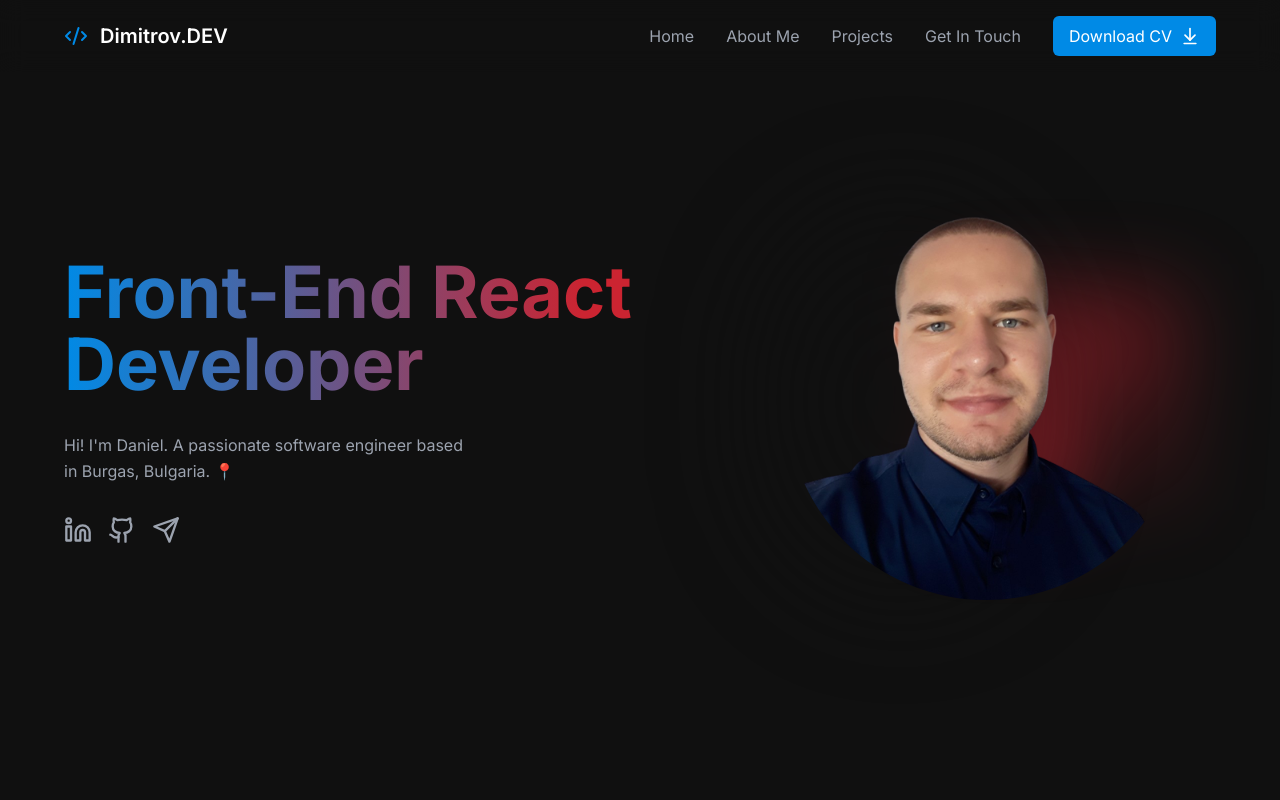
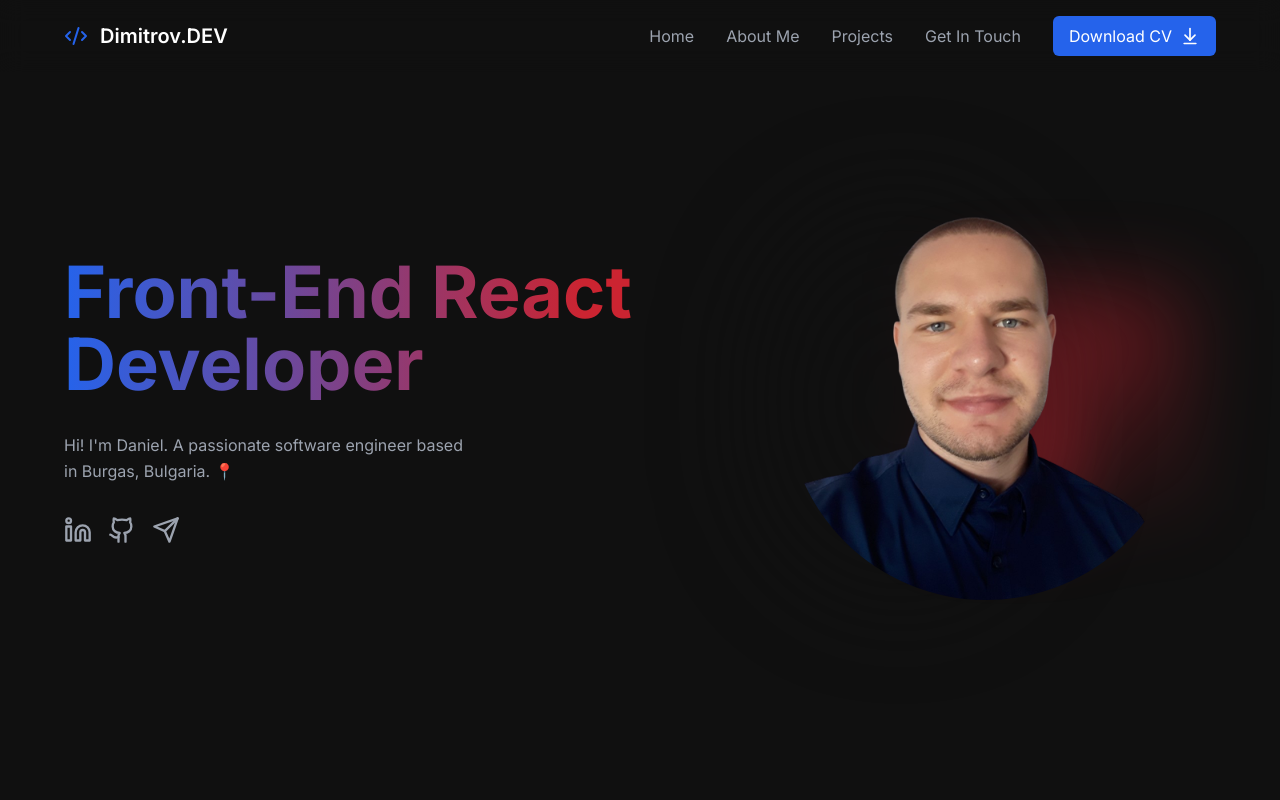
Before and after one commit to ddimitrov1108/portfolio, a Next.js app: page / in a window 1280 px wide. Shown: the top 800 px of the page. Built offline with nearby package versions, Linux system fonts and the light colour scheme.

Commit message:
theme update

```diff
--- a/tailwind.config.ts
+++ b/tailwind.config.ts
@@ -27,9 +27,9 @@ const config: Config = {
       },
       colors: {
         primary: {
-          light: "#32a1eb",
-          main: "#008ae6",
-          dark: "#0070bb",
+          light: "#5082ef",
+          main: "#2563EB",
+          dark: "#2159d3",
         },
         secondary: {
           light: "#d54f5a",
```
